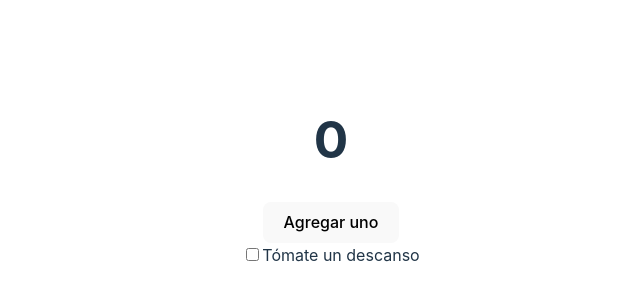
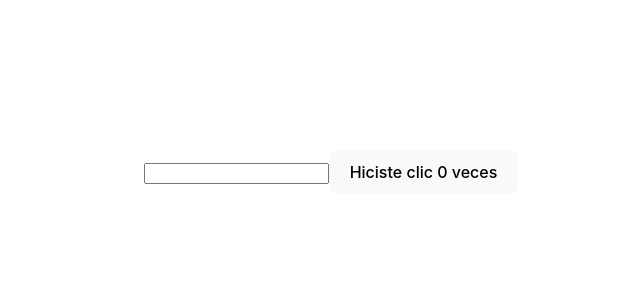
Before and after one commit to danyhoshi/stateTest, a React (Vite) app: page / in a window 1280 px wide. Shown: the part 228-528 px from the top of the page, without its empty margins (309-949 px from the left). Built offline with nearby package versions, Linux system fonts and the light colour scheme.

Commit message:
More of preserving-and-resetting-state

```diff
--- a/src/App.jsx
+++ b/src/App.jsx
@@ -2,43 +2,26 @@ import { useState } from "react";
 import { initialLetters as letters } from "./dataLetter.js";
 import Letter from "./Letter.jsx";
 import "./App.css";
+// Cada vez que se hace clic en el botón, el estado de la entrada desaparece. Esto se debe a que se crea una función diferente de MyTextField para cada renderizado de MyComponent. Estás renderizando un componente diferente en la misma posición, por lo que React reinicia todo el estado que esté anidado por debajo. Esto conlleva a errores y problemas de rendimiento. Para evitar este problema, declara siempre las funciones del componente en el nivel superior, y no anides sus definiciones.
+export default function App() {
+  const [counter, setCounter] = useState(0);
 
-export default function App() {
-  const [isPaused, setIsPaused] = useState(false);
-  return (
-    <div>
-      {isPaused ? <p>¡Nos vemos luego!</p> : <Counter />}
-      <label>
-        <input
-          type="checkbox"
-          checked={isPaused}
-          onChange={(e) => {
-            setIsPaused(e.target.checked);
-          }}
-        />
-        Tómate un descanso
-      </label>
-    </div>
-  );
-}
+  function MyTextField() {
+    const [text, setText] = useState("");
 
-function Counter() {
-  const [score, setScore] = useState(0);
-  const [hover, setHover] = useState(false);
-
-  let className = "counter";
-  if (hover) {
-    className += " hover";
+    return <input value={text} onChange={(e) => setText(e.target.value)} />;
   }
 
   return (
-    <div
-      className={className}
-      onPointerEnter={() => setHover(true)}
-      onPointerLeave={() => setHover(false)}
-    >
-      <h1>{score}</h1>
-      <button onClick={() => setScore(score + 1)}>Agregar uno</button>
-    </div>
+    <>
+      <MyTextField />
+      <button
+        onClick={() => {
+          setCounter(counter + 1);
+        }}
+      >
+        Hiciste clic {counter} veces
+      </button>
+    </>
   );
 }
```
